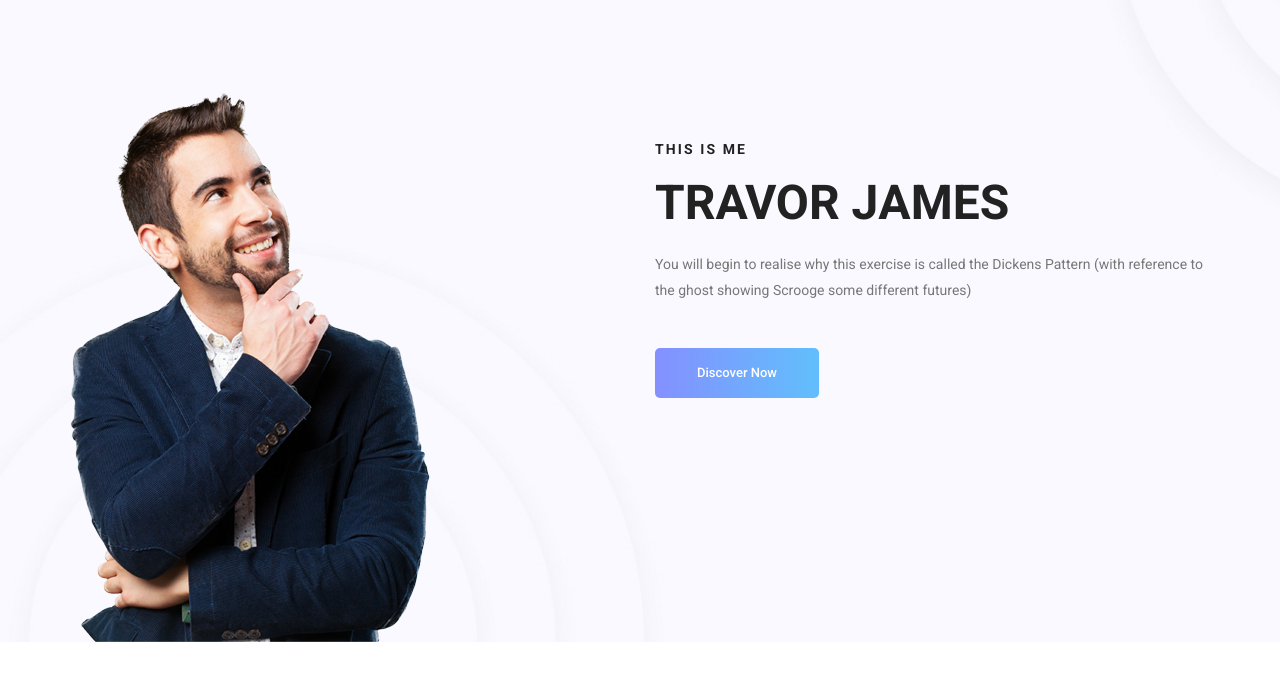
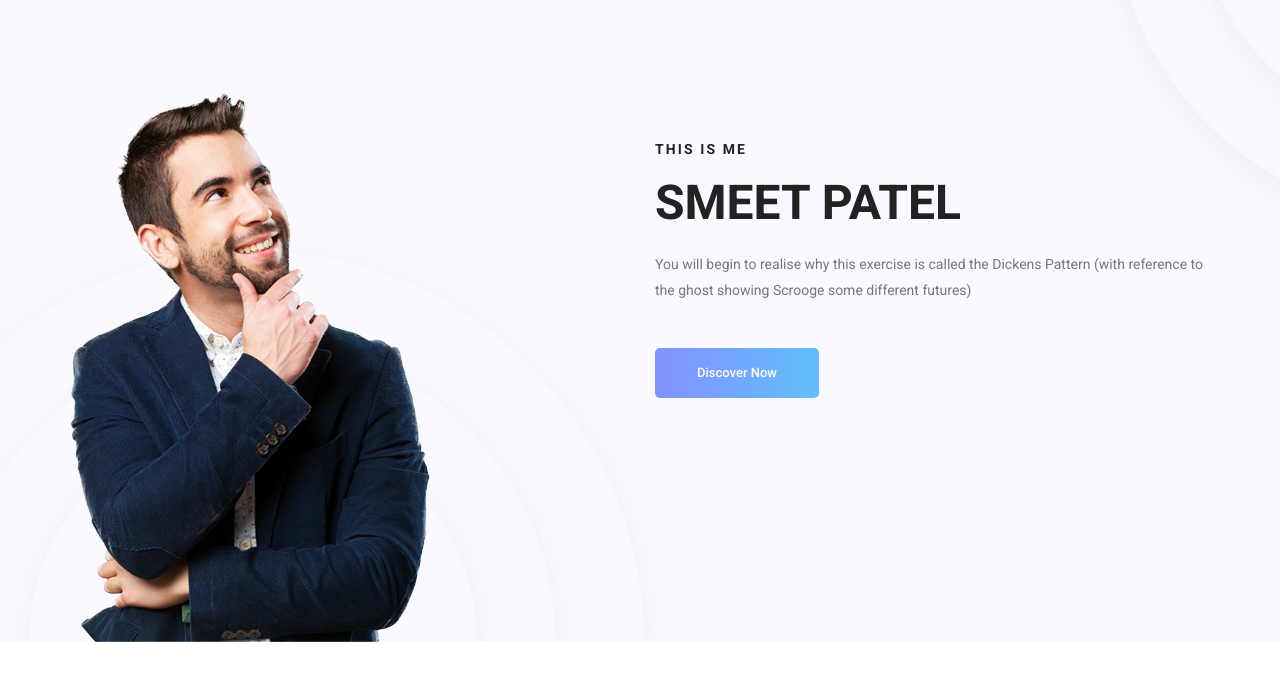
Before and after one commit to spatel19/webdev-example, a plain HTML site: page index.html in a window 1280 px wide. Shown: the part 103-800 px from the top of the page. Drawn offline with Linux system fonts and the light colour scheme; some packages are replaced by stand-ins of ours.

Commit message:
Changes to name

```diff
--- a/index.html
+++ b/index.html
@@ -76,7 +76,7 @@
 						<div class="col-lg-6">
 							<div class="banner_content">
 								<h5>This is me</h5>
-								<h2>Travor James</h2>
+								<h2>Smeet Patel</h2>
 								<p>You will begin to realise why this exercise is called the Dickens Pattern (with reference to the ghost showing Scrooge some different futures)</p>
 								<a class="banner_btn" href="#">Discover Now</a>
 							</div>
```
